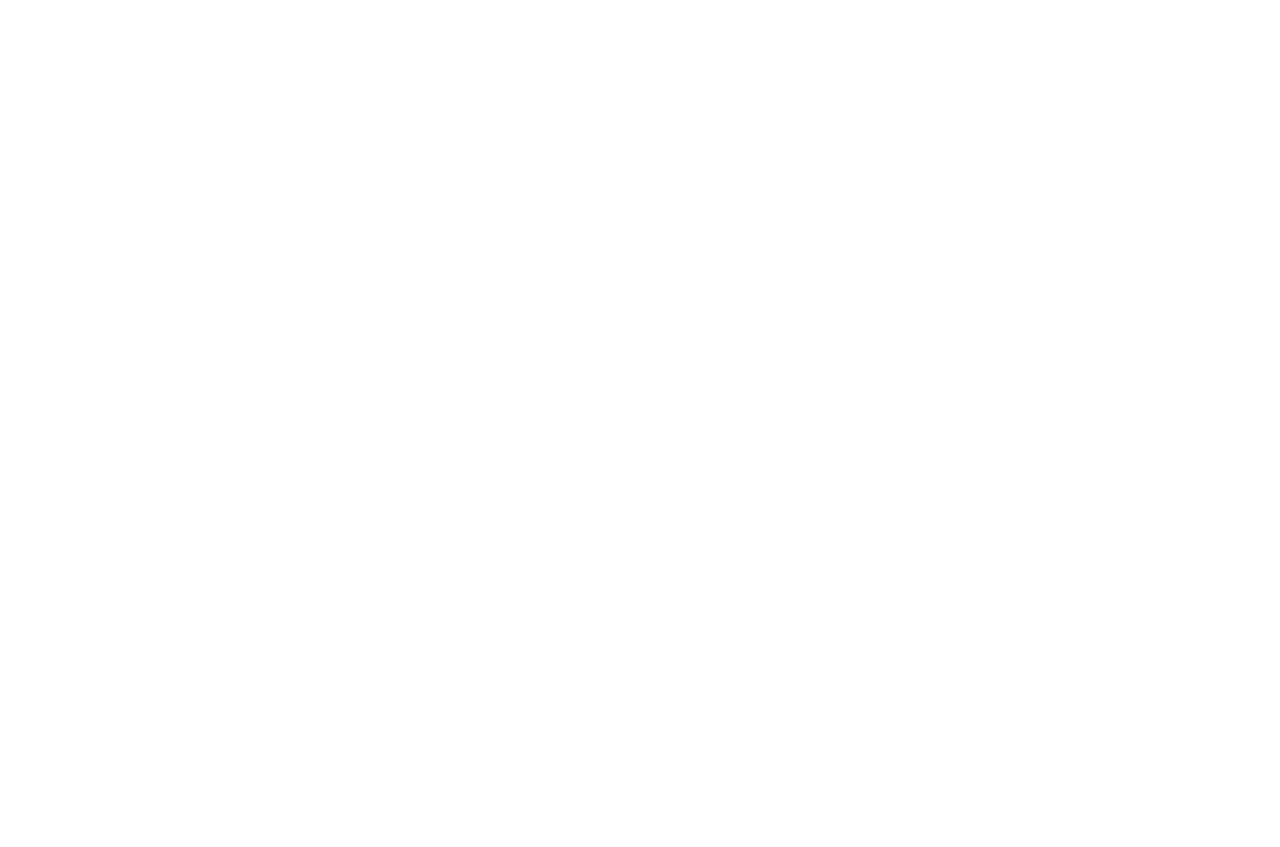
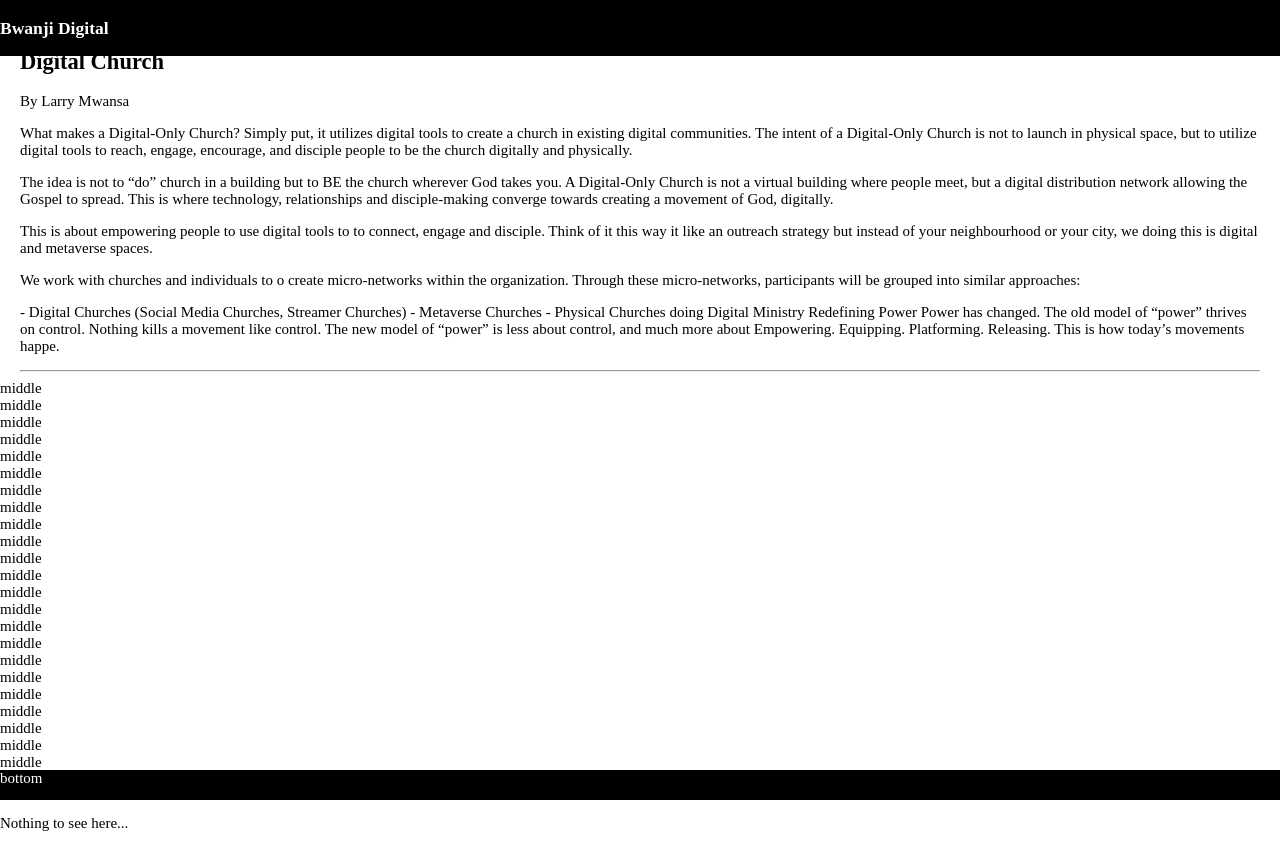
Before and after one commit to Bwanji/bwanji-site, a plain HTML site: page index.html in a window 1280 px wide. Before the commit the page ends 800 px from the top, so only its background shows below. Drawn offline with Linux system fonts and the light colour scheme.

Commit message:
Added fixed head and footer code

```diff
--- a/css/styles.css
+++ b/css/styles.css
@@ -1,10 +1,20 @@
+/* ================================
+THE-BODY SETTING
+================================ */
 body {
 
-    margin: 0;
     padding: 0;
     box-sizing: border-box;
+    font-size: 15px;
 }
 
+html,body {
+  margin: 0
+}
+
+/* ===================================
+THE-HEADER SETTING
+=================================== */
 
 .site-identity {
     display: block;
@@ -15,3 +25,63 @@ body {
     width: 200px;
 
 }
+
+/* =========================================
+NEW-CODE
+========================================= */
+
+.wrapper {
+    display: flex;
+    flex-direction: column;
+    height: 100vh;
+    width: 100%;
+    overflow-y: auto;
+  }
+
+  .top {
+    position: fixed;
+    top: 0;
+    width: 100%;
+    height: auto;
+    background: black;
+    color: white;
+  }
+
+  .main_center {
+    margin: 30px 0;
+  }
+
+  .middle {
+    flex-grow: 1;
+    overflow: auto;
+  }
+
+  .article {
+    padding-left: 20px;
+    padding-right: 20px;
+  }
+
+  .swipe-features {
+      display: flex;
+    flex-direction: row;
+    height: 100%;
+    width: 100vh;
+    overflow-x: scroll;
+
+  }
+
+  .middle-bottom {
+    background: red;
+  }
+
+  .bottom {
+    position: fixed;
+    bottom: 0;
+    width: 100%;
+    height: 30px;
+    background: black;
+    color: white;
+  }
+
+  /* ==================================
+  ================================== */
--- a/index.html
+++ b/index.html
@@ -8,8 +8,8 @@
     <title>Document</title>
     <link rel="stylesheet" href="/css/styles.css">
     <link rel="preconnect" href="https://fonts.googleapis.com">
-<link rel="preconnect" href="https://fonts.gstatic.com" crossorigin>
-<link href="https://fonts.googleapis.com/css2?family=Press+Start+2P&display=swap" rel="stylesheet">
+    <link rel="preconnect" href="https://fonts.gstatic.com" crossorigin>
+    <link href="https://fonts.googleapis.com/css2?family=Press+Start+2P&display=swap" rel="stylesheet">
 </head>
 
 <body>
@@ -27,7 +27,75 @@
     </header>
      -->
 
+    <!-- ========================================
+    NEW-CODE
+    ======================================== -->
 
+    <div class="wrapper">
+        <div class="top">
+            <header class="logo">
+                <h3>Bwanji Digital</h3>
+            </header>
+        </div>
+        <div id="used-for-swipe-animation" class="main_center">
+            <div class="middle">
+
+
+                <section class="article">
+
+                    <h2>Digital Church</h2>
+                    <byline>By Larry Mwansa</byline>
+                    <p>What makes a Digital-Only Church? Simply put, it utilizes digital tools to create a church in
+                        existing digital communities. The intent of a Digital-Only Church is not to launch in physical
+                        space, but to utilize digital tools to reach, engage, encourage, and disciple people to be the
+                        church digitally and physically. </p>
+
+                    <p> The idea is not to “do” church in a building but to BE the church wherever God takes you. A
+                        Digital-Only Church is not a virtual building where people meet, but a digital distribution
+                        network allowing the Gospel to spread. This is where technology, relationships and
+                        disciple-making converge towards creating a movement of God, digitally.</p>
+
+                    <p>This is about empowering people to use digital tools to to connect, engage and disciple. Think of
+                        it this way it like an outreach strategy but instead of your neighbourhood or your city, we
+                        doing this is digital and metaverse spaces.
+                    <p>
+
+                    <p>We work with churches and individuals to o create micro-networks within the organization. Through
+                        these micro-networks, participants will be grouped into similar approaches:
+                    <p>
+
+                    <p>- Digital Churches (Social Media Churches, Streamer Churches)
+                        - Metaverse Churches
+                        - Physical Churches doing Digital Ministry
+
+                        Redefining Power
+                        Power has changed. The old model of “power” thrives on control.
+                        Nothing kills a movement like control.
+
+                        The new model of “power” is less about control, and much more about Empowering.
+                        Equipping.
+                        Platforming.
+                        Releasing.
+                        This is how today’s movements happe.
+                    </p>
+                    <hr>
+                </section>
+                middle<br>middle<br>middle<br>middle<br>middle<br>middle<br>middle<br>middle<br>middle<br>middle<br>middle<br>middle<br>middle<br>middle<br>middle<br>middle<br>middle<br>middle<br>middle<br>middle<br>middle<br>middle<br>middle<br>middle<br>middle<br>middle<br>middle<br>middle<br>middle<br>middle<br>middle<br>middle<br>middle<br>middle<br>middle
+            </div>
+            <div class="middle-bottom">
+                middle-bottom<br>middle-bottom<br>middle-bottom<br>middle-bottom<br>
+            </div>
+            <section class="swipe-features">
+
+            </section>
+        </div>
+        <div class="bottom">bottom</div>
+    </div>
+</body>
+
+<p>Nothing to see here...</p>
+<!-- Project -->
+<script src="main.js"></script>
 </body>
 
 </html>
```
